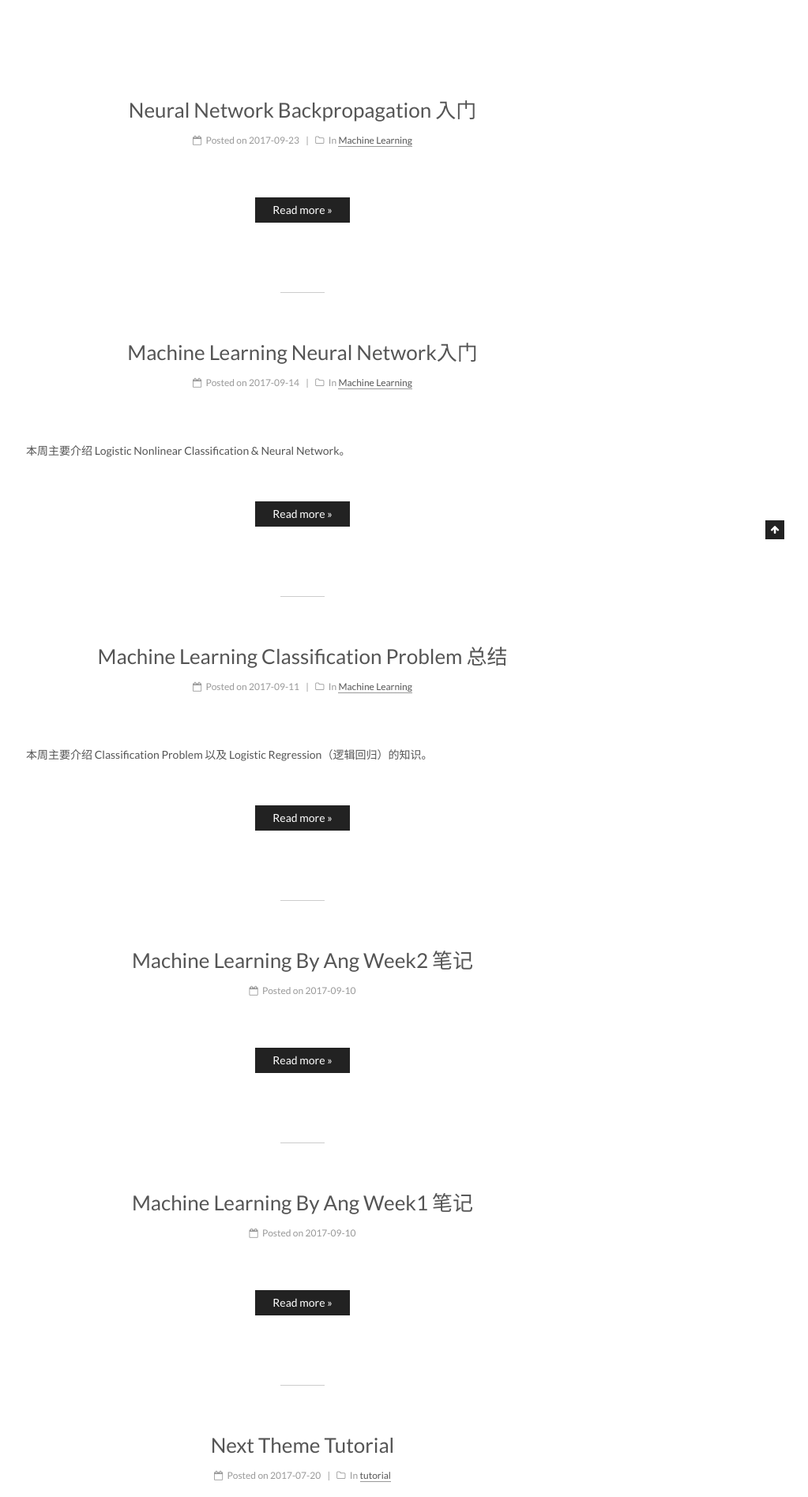
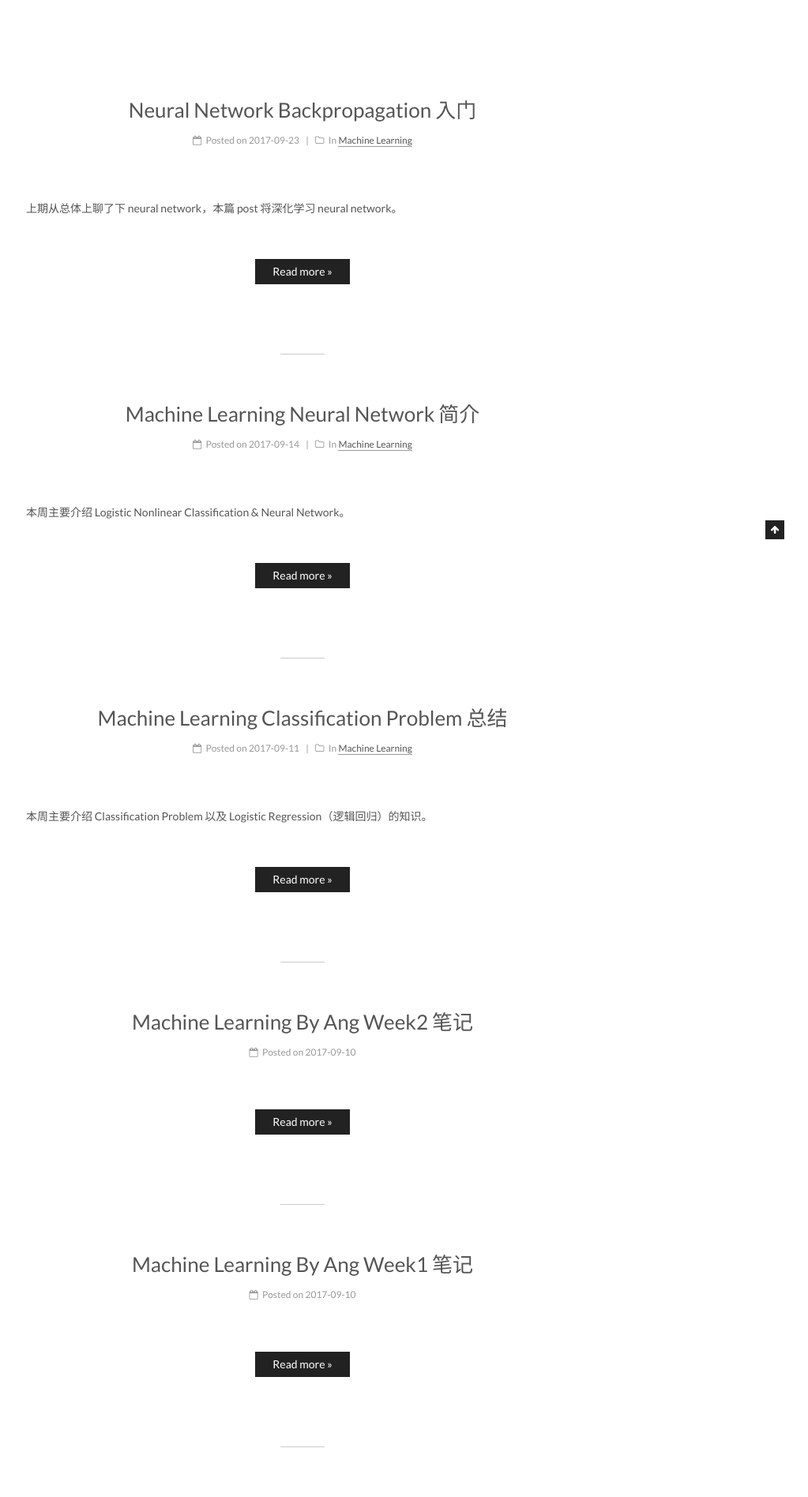
Before and after one commit to qimiguang/qimiguang.github.io, a Jekyll site: the page built from index.html, in a window 1280 px wide. Shown: the part 317-2213 px from the top of the page at 79% size, without its empty margins (257-1280 px from the left). Built offline with Jekyll 4.4.1, drawn with Linux system fonts in a browser that asks for light colours; the list of posts is cut into pages by our own code.

Commit message:
write backpropagation post

```diff
--- a/_posts/2017-09-14-Machine-Learning-Neural-Networks.md
+++ b/_posts/2017-09-14-Neural-Network.md
@@ -1,5 +1,5 @@
 ---
-title: Machine Learning Neural Network入门
+title: Machine Learning Neural Network 简介
 date: 2017-09-14 22:10:00
 categories:
 - Machine Learning
--- a/_posts/2017-09-23-Neural-Network-Backpropagation.md
+++ b/_posts/2017-09-23-Neural-Network-Backpropagation.md
@@ -7,3 +7,13 @@
 - Machine Learning
 - Neural Network
 ---
+
+上期从总体上聊了下 neural network，本篇 post 将深化学习 neural network。
+
+## neural network cost function
+当 neural network 的 output layer 有k (>2)个输出值时，h(x) 不再是一个 real number，而是一个 k 维向量，对应的 cost function 如下：
+![](/assets/images/ml/week5/cost-function.jpeg)
+其中正则化表达式中的 theta，包含本层的偏置单元（bias units），但不包含下层的。
+
+
+![](/assets/images/ml/week5/forward-propagation.jpeg)
```
Also changed, not shown: other parts of _posts/2017-09-14-Neural-Network.md (+1 -1 lines), assets/images/ml/week5/cost-function.jpeg (added), assets/images/ml/week5/forward-propagation.jpeg (added).
